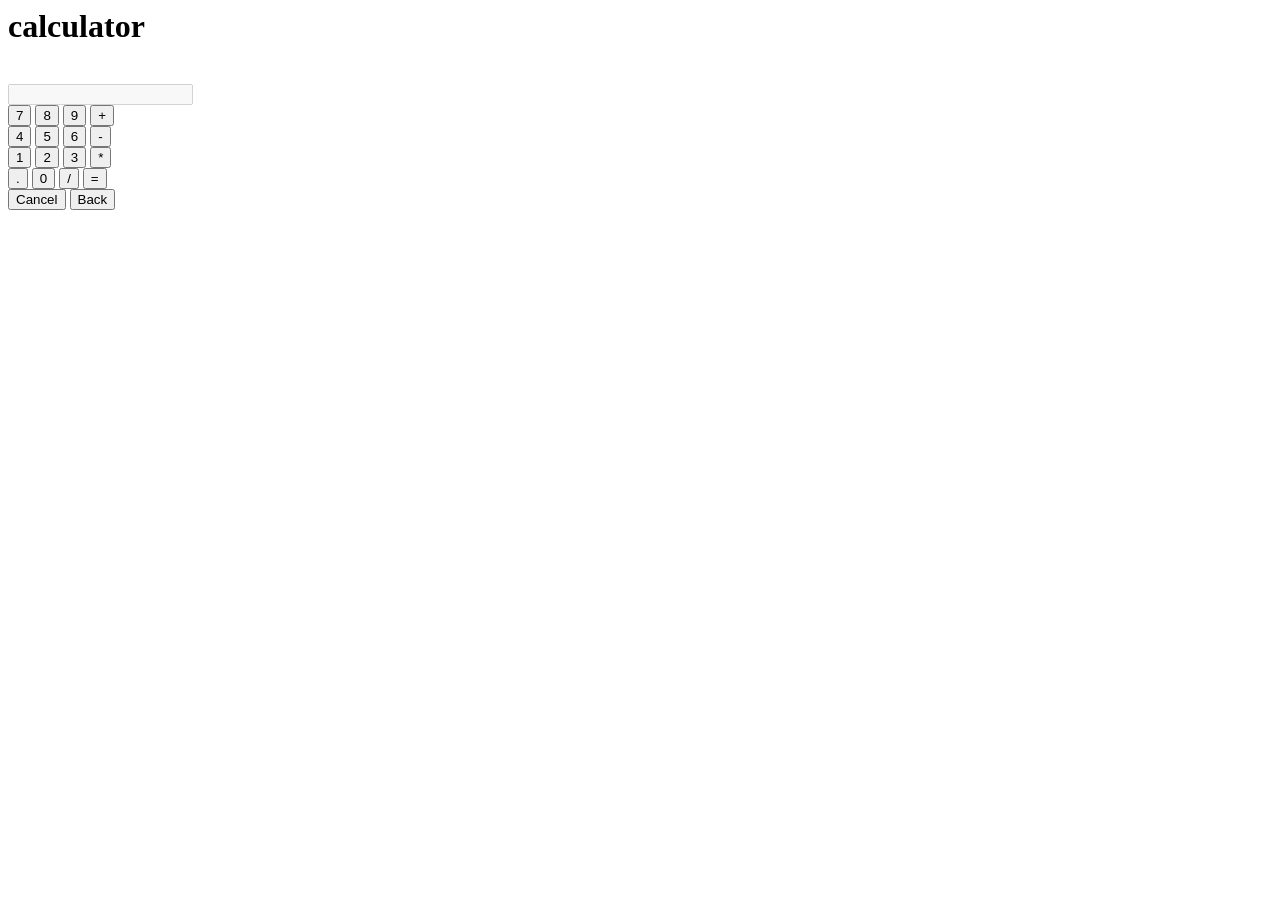
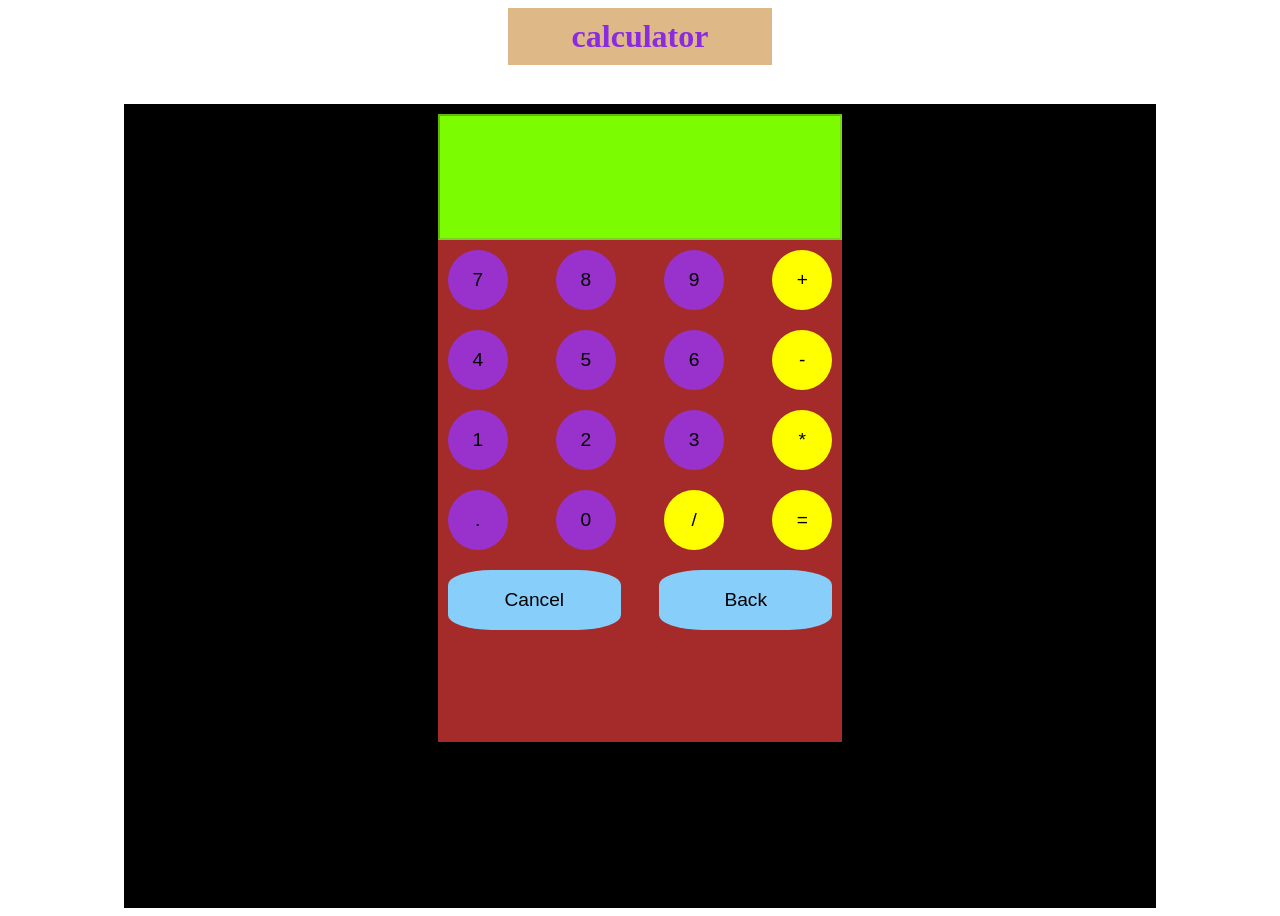
Before and after one commit to Arjunan-arjun/Simple-Calculator, a plain HTML site: page index.html in a window 1280 px wide. Before the commit the page ends 800 px from the top, so only its background shows below. Drawn offline with Linux system fonts and the light colour scheme.

Commit message:
Update index.html

```diff
--- a/index.html
+++ b/index.html
@@ -1,7 +1,7 @@
 <html>
     <head>
         <title>Calculator</title>
-        <link rel="stylesheet".\calculator.css">
+        <link rel="stylesheet" href=".\calculator.css">
     </head>
     <body>
         <h1>calculator</h1></br>
```
